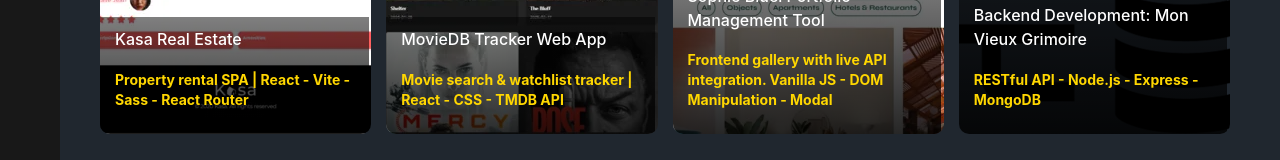
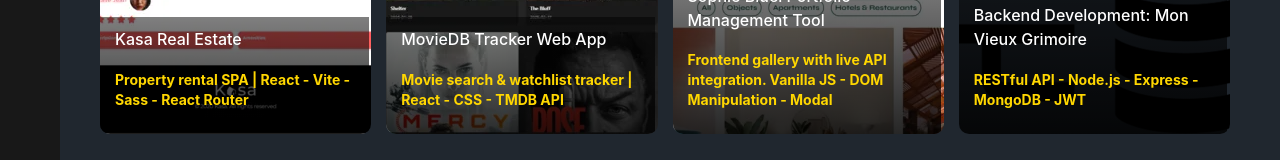
Before and after one commit to EAE00-src/EE-Portfolio_Website, a React (Vite) app: page /portfolio in a window 1280 px wide. Shown: the part 480-640 px from the top of the page. Built offline with nearby package versions, Linux system fonts and the light colour scheme; a web font is replaced by a local one.

Commit message:
V0.9.1 -Got rid of of curly braces around Error Route -Added JWT to the Backend project portfolio-project card

```diff
--- a/src/App.jsx
+++ b/src/App.jsx
@@ -34,7 +34,7 @@
         </Route>
 
         {/*404 Not Found Route*/}
-        {<Route path='/*' element={<Error />} />}
+        <Route path='/*' element={<Error />} />
       </Routes>
     </Suspense>
     </>
--- a/src/data/projects.json
+++ b/src/data/projects.json
@@ -25,7 +25,7 @@
             "id": 4,
             "cover": "/project_thumbnails/database-icon_optim.webp",
             "title": "Backend Development: Mon Vieux Grimoire",
-            "description" : "RESTful API - Node.js - Express - MongoDB",
+            "description" : "RESTful API - Node.js - Express - MongoDB - JWT",
             "url": "https://github.com/EAE00-src/backend-dev-nodejs-grimoire"
         }
     ]
```
